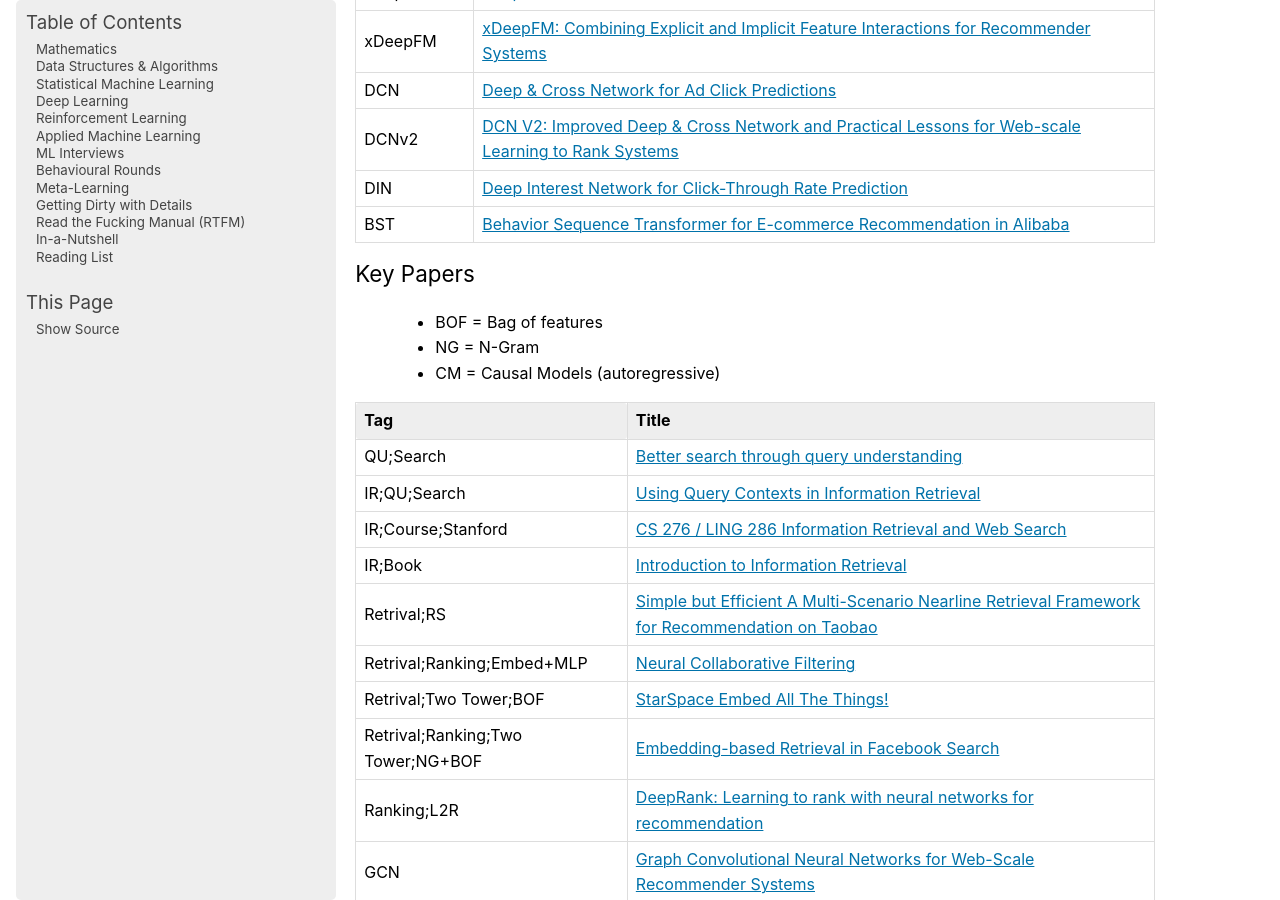
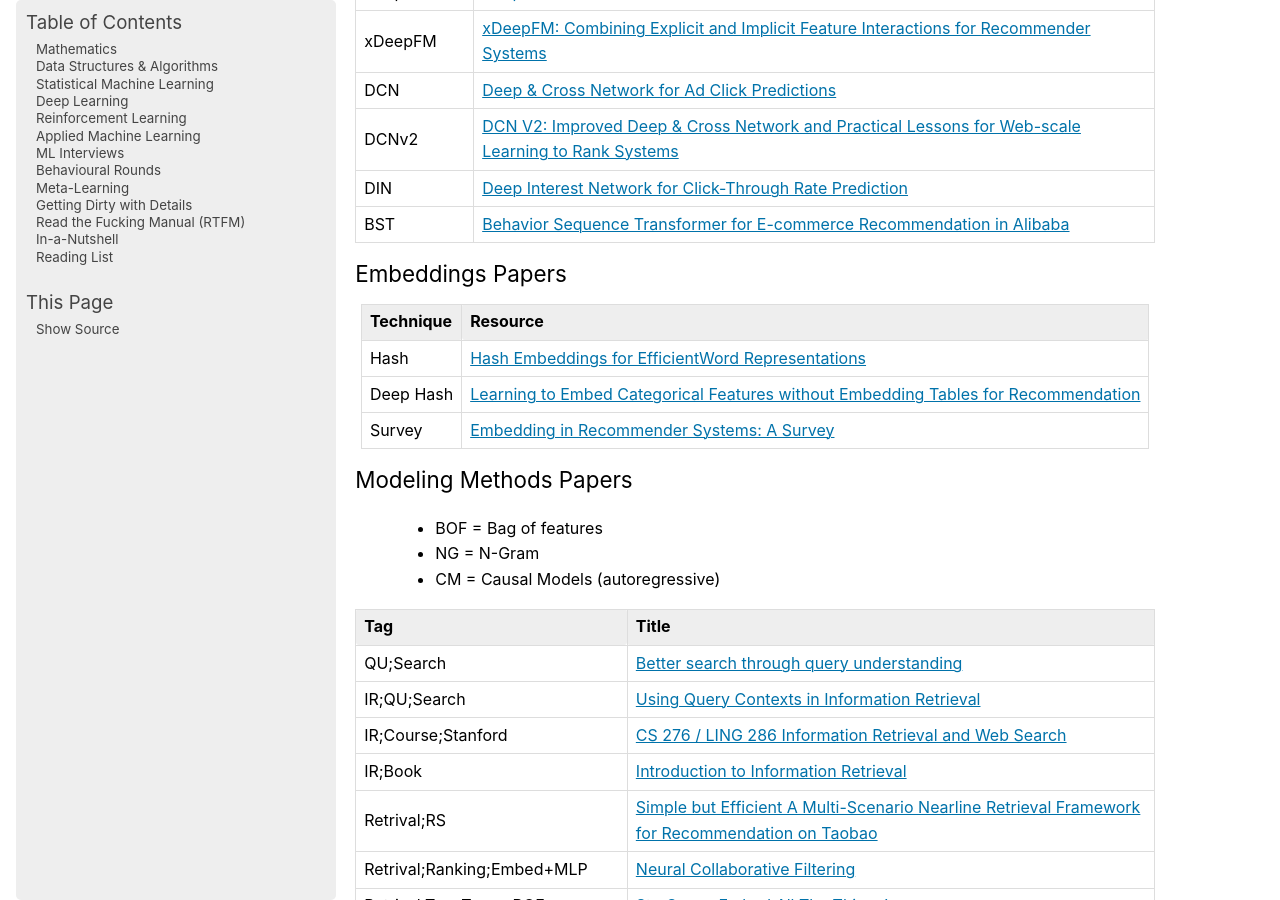
Before and after one commit to uselesstechjunks/leetcode, a Sphinx documentation site: the page built from docs/source/applied/methods/rs/resources.rst, in a window 1280 px wide and 900 px high, scrolled down 2012 px. Built offline with Sphinx 7.4.7, drawn with Linux system fonts in a browser that asks for light colours; pages that are not in the unit, such as notebooks, are missing from menus.

Commit message:
Update resources.rst

```diff
--- a/docs/source/applied/methods/rs/resources.rst
+++ b/docs/source/applied/methods/rs/resources.rst
@@ -76,7 +76,17 @@ CTR Prediction Papers
 		DIN, `Deep Interest Network for Click-Through Rate Prediction <https://arxiv.org/abs/1706.06978>`_
 		BST, `Behavior Sequence Transformer for E-commerce Recommendation in Alibaba <https://arxiv.org/abs/1905.06874>`_
 
-Key Papers
+Embeddings Papers
+====================================================================================
+.. csv-table::
+	:header: "Technique", "Resource"
+	:align: center
+
+		Hash, `Hash Embeddings for EfficientWord Representations <https://arxiv.org/abs/1709.03933>`_
+		Deep Hash, `Learning to Embed Categorical Features without Embedding Tables for Recommendation <https://arxiv.org/abs/2010.10784>`_
+		Survey, `Embedding in Recommender Systems: A Survey <https://arxiv.org/abs/2310.18608v2>`_
+
+Modeling Methods Papers
 ====================================================================================
 	- BOF = Bag of features
 	- NG = N-Gram
```
